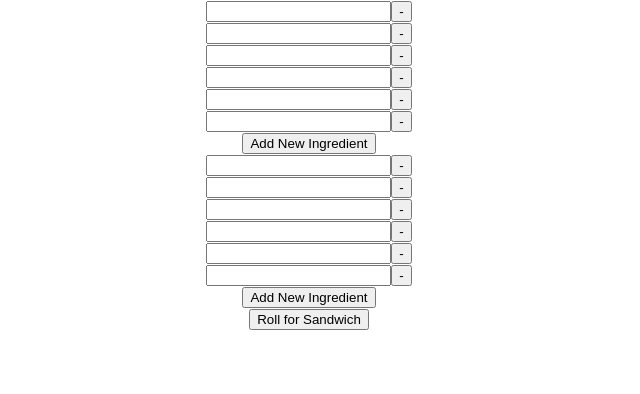
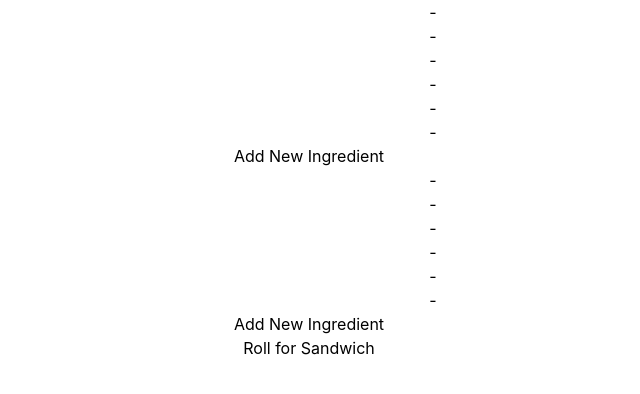
Before and after one commit to endingwithali/rollforsando, a React (Create React App) app: page / in a window 1280 px wide. Shown: the top 394 px of the page, without its empty margins (331-971 px from the left). Built offline with nearby package versions, Linux system fonts and the light colour scheme.

Commit message:
added tailwind

```diff
--- a/package.json
+++ b/package.json
@@ -34,5 +34,8 @@
       "last 1 firefox version",
       "last 1 safari version"
     ]
+  },
+  "devDependencies": {
+    "tailwindcss": "^3.2.4"
   }
 }
--- a/src/App.css
+++ b/src/App.css
@@ -1,3 +1,7 @@
+@tailwind base;
+@tailwind components;
+@tailwind utilities;
+
 .App {
   text-align: center;
 }
--- a/src/index.css
+++ b/src/index.css
@@ -1,3 +1,7 @@
+@tailwind base;
+@tailwind components;
+@tailwind utilities;
+
 body {
   margin: 0;
   font-family: -apple-system, BlinkMacSystemFont, 'Segoe UI', 'Roboto', 'Oxygen',
--- /dev/null
+++ b/tailwind.config.js
@@ -0,0 +1,10 @@
+/** @type {import('tailwindcss').Config} */
+module.exports = {
+  content: [
+    "./src/**/*.{js,jsx,ts,tsx}",
+  ],
+  theme: {
+    extend: {},
+  },
+  plugins: [],
+}
```
Also changed, not shown: 1 other file (tests, documents, lock files or other folders).
